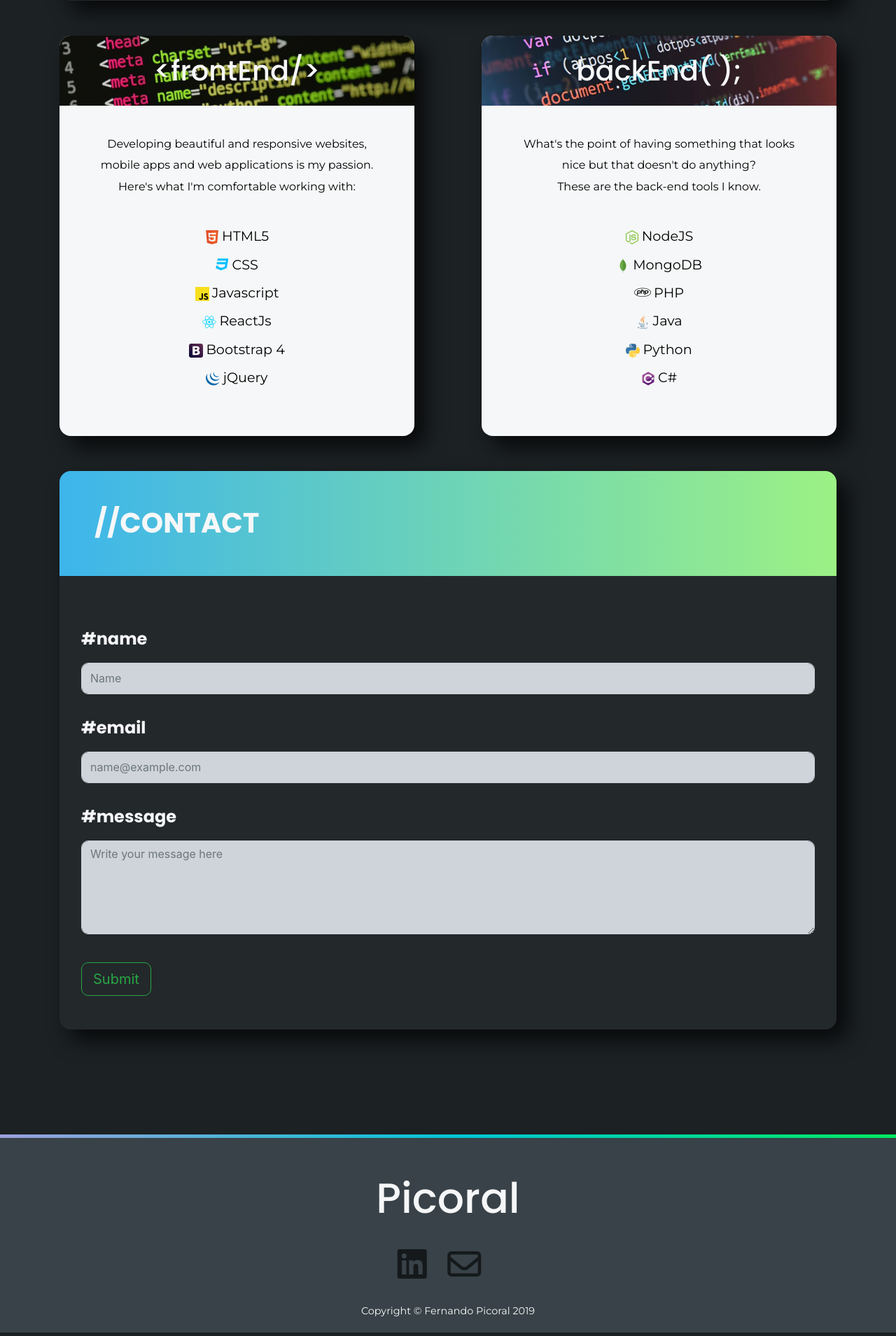
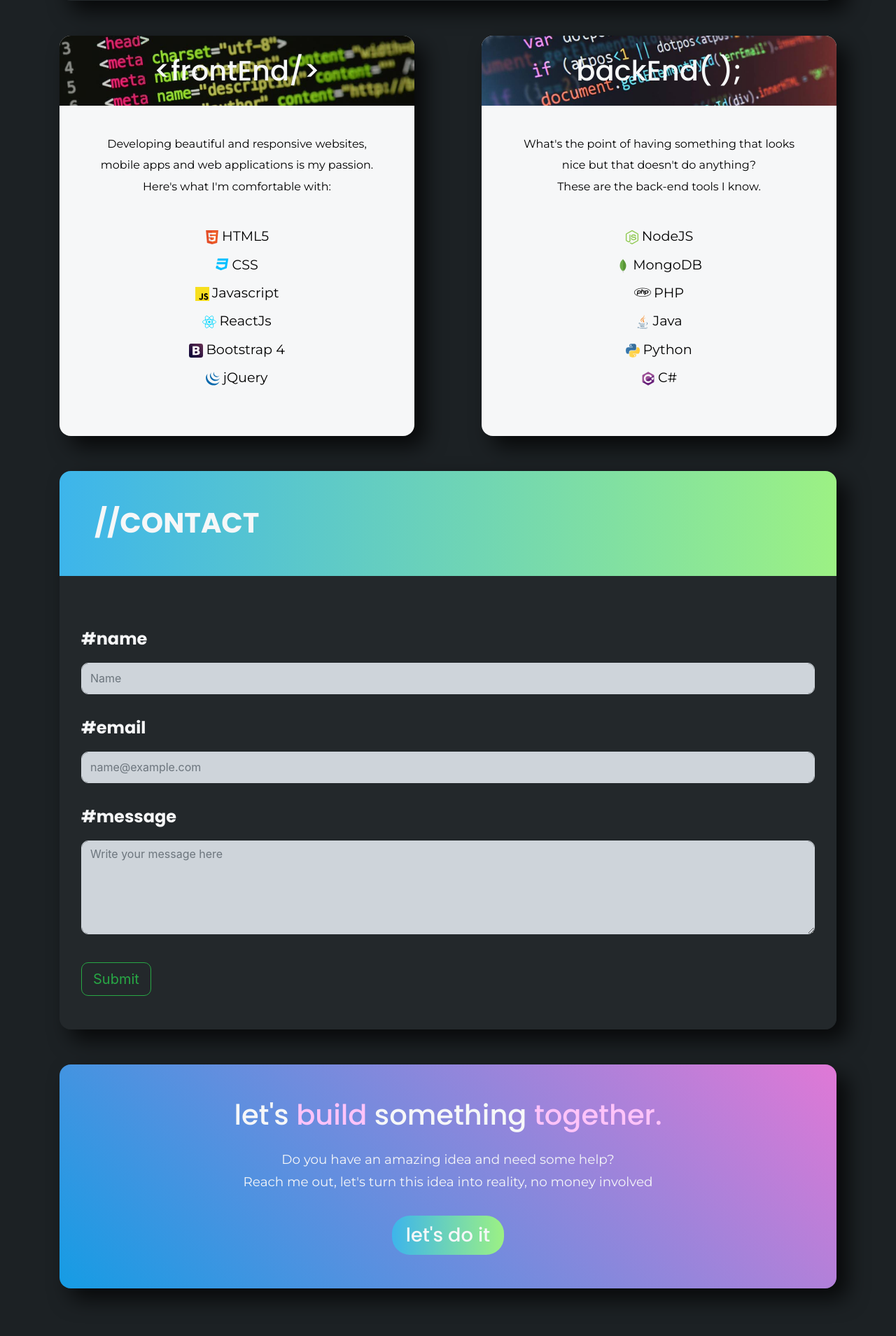
Before and after one commit to feRpicoral/fernandopicoral.com, a web app: file index.html in a window 1280 px wide. Shown: the part 1371-3280 px from the top of the page at 70% size. Run offline with its HTML, style and script files only (its server is not run), Linux system fonts and the light colour scheme; some libraries are stand-ins or nearby versions.

Commit message:
'Other' section added

```diff
--- a/css/main.css
+++ b/css/main.css
@@ -406,7 +406,53 @@
     font-weight: 700;
 }
 
+.other-wrap {
+    background: linear-gradient(44.64deg,#159ce4,#e078d6);
+    height: 100%;
+    padding: 3rem;
+}
+
+.other > h1 {
+    font-family: var(--primary-font);
+    font-weight: 500;
+    margin: 0 0 0 0;
+}
+
+.other > p {
+    font-family: var(--secondary-font);
+    font-size: 1.15rem;
+    line-height: 2rem;
+    font-weight: 400;
+    margin: 0 0 2rem 0;
+}
+
+.other > a {
+    padding: .5rem 1.25rem .5rem 1.25rem;
+    display: inline-block !important;
+    border-radius: 1.6rem;
+    font-family: var(--primary-font);
+    font-weight: 500;
+    font-size: 1.7rem;
+    background: var(--main-gradient);
+    color: var(--moon-color);
+    transition: all .3s ease-in-out;
+}
+
+.other > a:hover {
+    transform: scale(1.2);
+    text-decoration: none;
+}
+
+.other > h1 > span {
+    color: #ffc3f9;
+}
+
+.other > p {
+    display: block !important;
+}
+
 footer {
+    position: sticky;
     z-index: 20;
     background: #384248;
     height: 100%;
@@ -415,7 +461,8 @@
     border-image-slice: 1;
     border-top-style: solid;
     border-top-width: 5px;
-    margin-top: 150px;
+    margin-top: 135px;
+    bottom: 0;
 }
 
 footer > h1{
@@ -452,6 +499,7 @@
 footer > ul > a:hover {
     cursor: pointer;
     transform: scale(1.25);
+    color: var(--light-blue);
 }
 
 footer > p {
--- a/index.html
+++ b/index.html
@@ -47,7 +47,7 @@
                     <li class="menu-item">
                         <a href="#" class="menu-link">contact</a>
                     </li>
-                    <li class="menu-item d-none">
+                    <li class="menu-item">
                         <a href="#" class="menu-link">other</a>
                     </li>
                 </ul>
@@ -116,7 +116,7 @@
                                 <h1>&ltfrontEnd/&gt</h1>
                             </div>
                             <div class="skills-body">
-                                <p class="text-center">Developing beautiful and responsive websites, mobile apps and web applications is my passion.<br>Here's what I'm comfortable working with:</p>
+                                <p class="text-center">Developing beautiful and responsive websites, mobile apps and web applications is my passion.<br>Here's what I'm comfortable with:</p>
                                 <ul>
                                     <li><img src="img/icons/html5-icon.svg"></li>
                                     <li>HTML5</li>
@@ -207,6 +207,16 @@
                     </div>
                 </div>
             </section>
+
+            <section class="other-wrap container main-card-wrap order-4" id="other-wrap">
+                <div class="other text-center">
+                    <h1>let's <span>build</span> something <span>together.</span></h1>
+                    <br>
+                    <p>Do you have an amazing idea and need some help?<br>Reach me out, let's turn this idea into reality, no money involved</p>
+                    <a href="#contact" role="button" id="lets-go">let's do it</a>
+                </div>
+            </section>
+
         </div>
 
         <footer class="container-fluid text-center">
--- a/js/main.js
+++ b/js/main.js
@@ -1,3 +1,4 @@
+(function () {
     'use-strict';
 
     //Shortcut to get object length
@@ -19,7 +20,7 @@
         fadeOnScroll: function(e,type) {
             let n, o;
             const r = window.pageYOffset || document.documentElement.scrollTop;
-        const a = document.documentElement.offsetHeight - window.innerHeight - r;
+            const a = document.documentElement.offsetHeight - window.innerHeight - r + 500;
 
             (n = 1 - ("in" === type ? a : r) / (e.offsetHeight / 2)) <= 0 ? (n = 0,
                 o = "hidden") : o = "visible",
@@ -113,6 +114,12 @@
         }
     ));
 
+    window.addEventListener("scroll", (function() {
+            //in or out
+            $dom.fadeOnScroll(document.querySelector("footer"), "in")
+        }
+    ));
+
 //Handle menu buttons scroll
     $.each(menu.buttons, function (index, btn) {
         if (btn.hasClass('menu-link')) {
@@ -140,6 +147,7 @@
         idPrefix: "project-",
         //Projects HTML storage
         list: {
+            //TODO Add projects
             istudi: {
                 innerHtml: "<h1 style=\"color: #ffffff; font-size: 50px\">iStudi</h1>\n<p class=\"mt-5\" style=\"color: #ffffff; font-size: 40px\">And I'm the content of this project!</p>"
             },
@@ -173,7 +181,7 @@
             div.classList.add('d-none');
 
             if (el === p.order[0]) {
-            div.classList.remove('d-none'); //TODO May need to change this to work with p.current
+                div.classList.remove('d-none');
             }
 
             wrap[0].appendChild(div);
@@ -360,3 +368,6 @@
 
 
     })();
+
+//END Wrapper function
+})();
```
Lines whose indentation alone changed are shown as unchanged.
